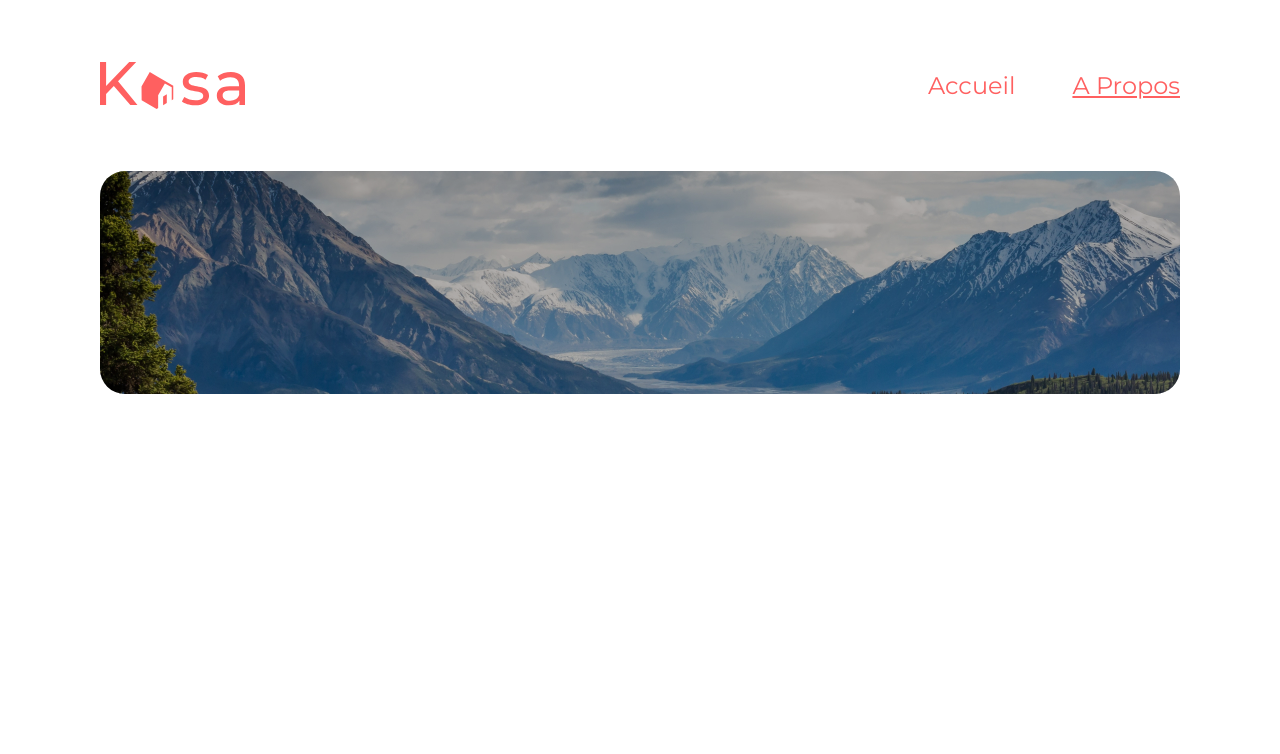
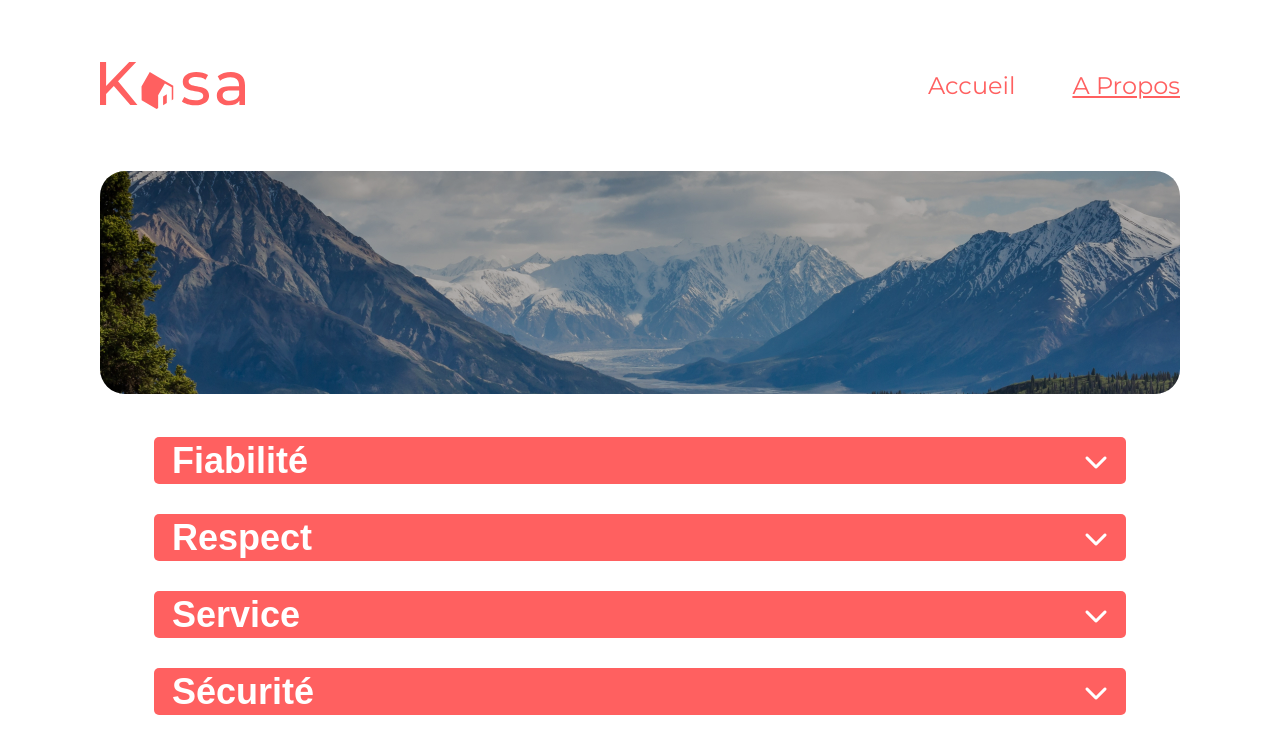
Before and after one commit to DylanPiriou/Kasa-App, a React (Create React App) app: page /about in a window 1280 px wide. Shown: the top 754 px of the page. Built offline with nearby package versions, Linux system fonts and the light colour scheme.

Commit message:
collapse in about page

```diff
--- /dev/null
+++ b/src/Assets/styles/Collapse.css
@@ -0,0 +1,29 @@
+.collapse{
+    width: 90%;
+    margin: 0 auto 30px;
+}
+
+.collapse-btn{
+    width: 100%;
+    height: 47px;
+    border: none;
+    display: flex;
+    align-items: center;
+    justify-content: space-between;
+    padding: 0 18px;
+    font-size: 24px;
+    border-radius: 5px;
+    color: #FFF;
+    background: #FF6060;
+}
+
+.collapse-content{
+    width: 100%;
+    height: auto;
+    padding: 36px 18px 18px;
+    font-size: 24px;
+    line-height: 34px;
+    border-radius: 5px;
+    color: #FF6060;
+    background: #F7F7F7;
+}
--- /dev/null
+++ b/src/Components/Collapse.jsx
@@ -0,0 +1,22 @@
+import React, { useState } from 'react'
+import "../Assets/styles/Collapse.css"
+
+export default function Collapse({ data, index }) {
+    const [isActive, setIsActive] = useState(false)
+
+    const handleCollapse = () => {
+        setIsActive(!isActive)
+    }
+
+  return (
+    <div className="collapse" id={index}>
+       <button className='collapse-btn' onClick={() => handleCollapse()}>
+        <h2 className='collapse-title'>{data.title}</h2>
+        {isActive ? <i className="fa-solid fa-chevron-up"></i>
+        : <i className="fa-solid fa-chevron-down"></i>}
+
+       </button>
+       {isActive && <div className="collapse-content">{data.content}</div>}
+    </div>
+  )
+}
--- a/src/Pages/About.jsx
+++ b/src/Pages/About.jsx
@@ -1,13 +1,37 @@
-import React from 'react'
+import React, { useState } from 'react'
 import Banner from '../Components/Banner'
 import Navbar from '../Components/Navbar'
 import BackgroundAbout from '../Assets/imgs/about-bg.jpg'
+import Collapse from '../Components/Collapse'
 
 export default function About() {
+  const  [content] = useState([
+    {
+      title: "Fiabilité",
+      content: "Les annonces postées sur Kasa garantissent une fiabilité totale. Les photos sont conformes aux logements, et toutes les informations sont régulièrement vérifiées par nos équipes."
+    },
+    {
+      title: "Respect",
+      content: "La bienveillance fait partie des valeurs fondatrices de Kasa. Tout comportement discriminatoire ou de perturbation du voisinage entraînera une exclusion de notre plateforme."
+    },
+    {
+      title: "Service",
+      content: "Nos équipes se tiennent à votre disposition pour vous fournir une expérience parfaite. N'hésitez pas à nous contacter si vous avez la moindre question."
+    },
+    {
+      title: "Sécurité",
+      content: "La sécurité est la priorité de Kasa. Aussi bien pour nos hôtes que pour les voyageurs, chaque logement correspond aux critères de sécurité établis par nos services. En laissant une note aussi bien à l'hôte qu'au locataire, cela permet à nos équipes de vérifier que les standards sont bien respectés. Nous organisons également des ateliers sur la sécurité domestique pour nos hôtes."
+    },
+  ])
   return (
     <div className="about">
       <Navbar/>
       <Banner bg={BackgroundAbout} />
+      <div className="collapse-container">
+        {content.map((item, index) => {
+          return <Collapse key={index} data={item}/>
+        })}
+      </div>
     </div>
   )
 }
```
